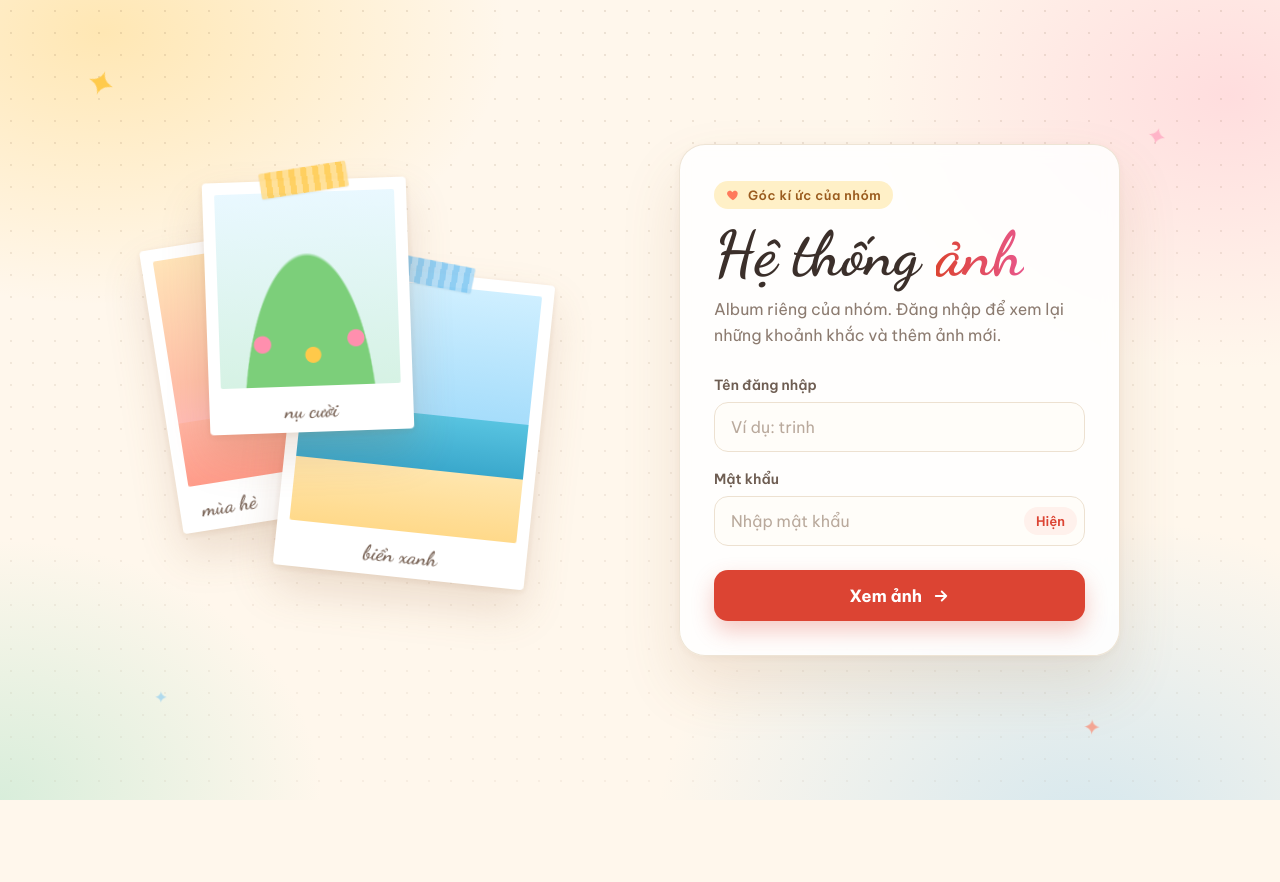
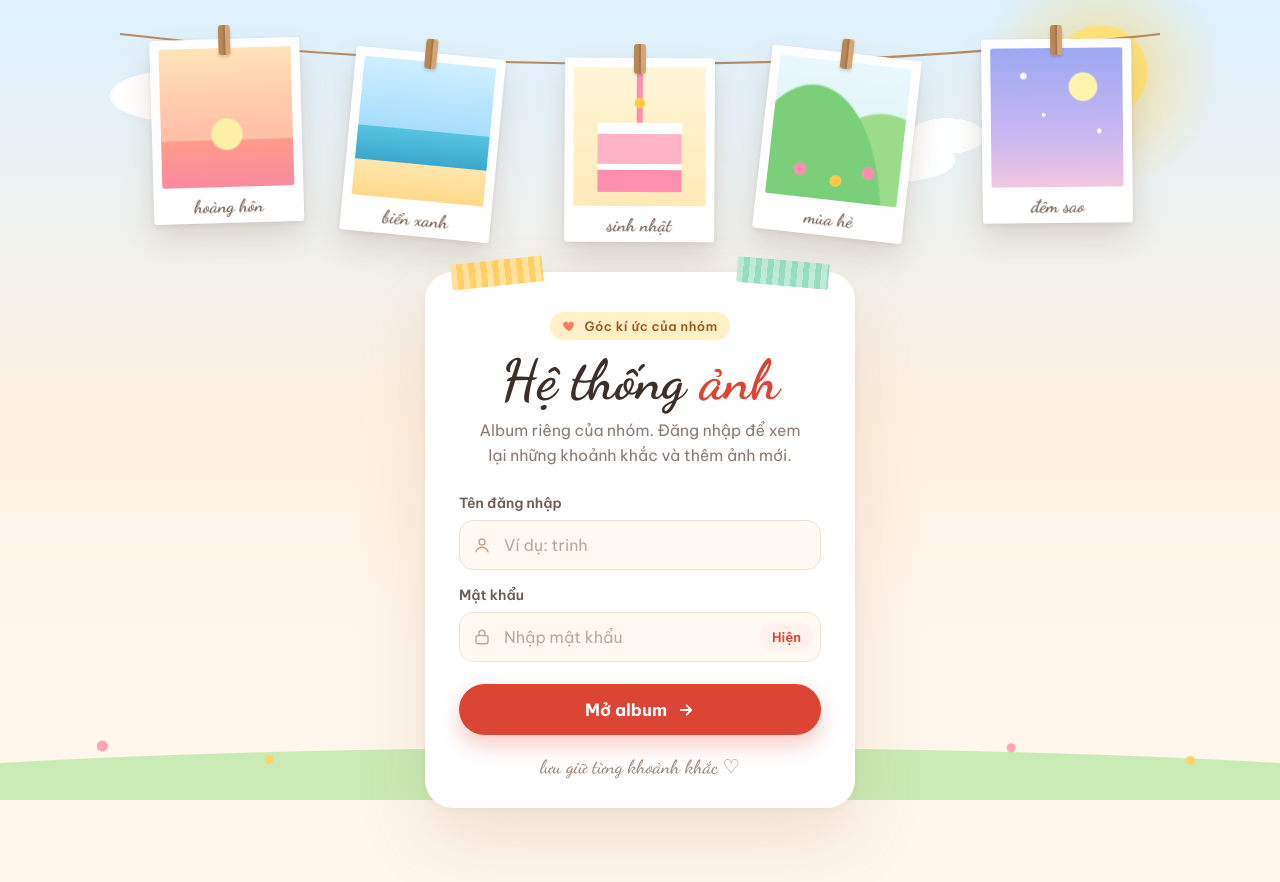
Before and after one commit to vantrinhvn/vantrinh, a plain HTML site: page index.html in a window 1280 px wide. Before the commit the page ends 800 px from the top, so only its background shows below. Drawn offline with Linux system fonts and the light colour scheme.

Commit message:
Đổi bố cục: dây phơi ảnh ở trang đăng nhập, thanh bên lưới ảnh ở trang xem ảnh
Co-Authored-By: Claude Opus 5.5 <noreply@anthropic.com>
Claude-Session: https://claude.ai/code/session_01UvxquHRQLtGd3EqGPkAqPe

```diff
--- a/index.html
+++ b/index.html
@@ -12,7 +12,6 @@
     <style>
         :root {
             --bg: #FFF7EC;
-            --card: #FFFFFF;
             --text: #3B2F2A;
             --muted: #8C7B70;
             --line: #EDE1D1;
@@ -23,188 +22,223 @@
             --sky: #7CC6F2;
             --mint: #86D9B6;
             --pink: #FFADC4;
+            --wood: #C99A6B;
             --error: #CF3B2B;
         }
 
         * { box-sizing: border-box; margin: 0; padding: 0; }
 
-        html, body { height: 100%; }
+        html, body { min-height: 100%; }
 
         body {
             font-family: 'Be Vietnam Pro', system-ui, -apple-system, 'Segoe UI', sans-serif;
             color: var(--text);
             background:
-                radial-gradient(620px 420px at 8% 4%, rgba(255, 201, 74, 0.35), transparent 65%),
-                radial-gradient(560px 420px at 96% 12%, rgba(255, 173, 196, 0.35), transparent 65%),
-                radial-gradient(700px 520px at 85% 105%, rgba(124, 198, 242, 0.32), transparent 62%),
-                radial-gradient(520px 420px at 0% 100%, rgba(134, 217, 182, 0.32), transparent 62%),
-                var(--bg);
+                linear-gradient(180deg, #DDF1FF 0%, #FFF1E0 46%, var(--bg) 70%);
             min-height: 100vh;
             min-height: 100dvh;
-            display: grid;
-            place-items: center;
-            padding: 32px 20px;
+            display: flex;
+            flex-direction: column;
+            align-items: center;
             overflow-x: hidden;
         }
 
-        /* Giấy chấm bi nhẹ như trang sổ lưu niệm */
-        body::before {
-            content: "";
+        /* Mặt trời & mây trang trí */
+        .sky-deco {
             position: fixed;
             inset: 0;
             pointer-events: none;
-            background-image: radial-gradient(rgba(140, 110, 80, 0.16) 1px, transparent 1.2px);
-            background-size: 22px 22px;
-            mask-image: linear-gradient(180deg, #000 0%, rgba(0,0,0,0.4) 100%);
-            -webkit-mask-image: linear-gradient(180deg, #000 0%, rgba(0,0,0,0.4) 100%);
+            z-index: 0;
+            background:
+                radial-gradient(circle at 86% 9%, #FFE27A 0 46px, rgba(255, 210, 90, 0.35) 47px, transparent 120px),
+                radial-gradient(70px 26px at 14% 12%, #fff 98%, transparent),
+                radial-gradient(46px 22px at 19% 9%, #fff 98%, transparent),
+                radial-gradient(60px 22px at 70% 20%, rgba(255,255,255,0.9) 98%, transparent),
+                radial-gradient(38px 18px at 74% 17%, rgba(255,255,255,0.9) 98%, transparent);
         }
 
-        /* Lấp lánh trang trí */
-        .sparkle {
+        /* Cỏ hoa ở chân trang */
+        .meadow {
             position: fixed;
+            left: 0; right: 0; bottom: 0;
+            height: 90px;
             pointer-events: none;
-            width: 22px;
-            height: 22px;
-            animation: twinkle 3.2s ease-in-out infinite;
-        }
-        .sparkle svg { width: 100%; height: 100%; display: block; }
-        .sparkle.s1 { top: 9%;  left: 7%;  color: var(--sun);  }
-        .sparkle.s2 { top: 16%; right: 9%; color: var(--pink); width: 16px; height: 16px; animation-delay: 0.8s; }
-        .sparkle.s3 { bottom: 12%; left: 12%; color: var(--sky); width: 14px; height: 14px; animation-delay: 1.6s; }
-        .sparkle.s4 { bottom: 8%; right: 14%; color: var(--coral); width: 18px; height: 18px; animation-delay: 2.2s; }
-
-        @keyframes twinkle {
-            0%, 100% { transform: scale(0.8) rotate(0deg); opacity: 0.55; }
-            50%      { transform: scale(1.15) rotate(20deg); opacity: 1; }
+            z-index: 0;
+            background:
+                radial-gradient(circle at 8% 40%, #FF8FAE 0 5px, transparent 6px),
+                radial-gradient(circle at 21% 55%, #FFC94A 0 4px, transparent 5px),
+                radial-gradient(circle at 37% 45%, #FF8FAE 0 4px, transparent 5px),
+                radial-gradient(circle at 63% 52%, #FFC94A 0 5px, transparent 6px),
+                radial-gradient(circle at 79% 42%, #FF8FAE 0 4px, transparent 5px),
+                radial-gradient(circle at 93% 56%, #FFC94A 0 4px, transparent 5px),
+                radial-gradient(120% 100% at 50% 100%, #BDE8A8 0 58%, transparent 59%);
+            opacity: 0.8;
         }
 
-        .page {
+        /* --- Dây phơi ảnh --- */
+        .clothesline {
             position: relative;
+            z-index: 1;
             width: 100%;
-            max-width: 960px;
-            display: grid;
-            grid-template-columns: 1.05fr 1fr;
-            align-items: center;
-            gap: 56px;
+            max-width: 1040px;
+            height: 268px;
+            margin-top: 4px;
+            flex-shrink: 0;
         }
 
-        /* --- Chồng ảnh polaroid --- */
-        .stack {
-            position: relative;
-            height: 440px;
+        .clothesline .rope {
+            position: absolute;
+            top: 0; left: 0;
+            width: 100%;
+            height: 100px;
+            overflow: visible;
         }
 
-        .frame {
+        .hang {
             position: absolute;
-            background: #fff;
-            padding: 12px 12px 46px;
-            border-radius: 4px;
-            box-shadow: 0 22px 44px rgba(150, 100, 60, 0.18), 0 2px 6px rgba(150, 100, 60, 0.12);
-            transform: rotate(var(--r));
-            animation: settle 0.9s cubic-bezier(0.2, 0.8, 0.2, 1) both;
+            left: var(--x);
+            top: calc(var(--y) * 1px - 6px);
+            transform: translateX(-50%);
         }
 
-        /* Băng dính washi */
-        .frame::before {
+        .polaroid {
+            position: relative;
+            width: 150px;
+            height: 184px;
+            background: #fff;
+            padding: 9px 9px 36px;
+            border-radius: 3px;
+            box-shadow: 0 16px 30px rgba(120, 90, 60, 0.18), 0 2px 5px rgba(120, 90, 60, 0.12);
+            transform-origin: 50% -6px;
+            transform: rotate(var(--r, 0deg));
+            animation: sway 4.5s ease-in-out infinite alternate, drop 0.9s cubic-bezier(0.2, 0.8, 0.2, 1) both;
+            animation-delay: var(--d, 0s), calc(var(--d, 0s) * 0.3);
+        }
+
+        /* Kẹp gỗ */
+        .polaroid::before {
             content: "";
             position: absolute;
-            top: -13px;
+            top: -14px;
             left: 50%;
-            width: 88px;
-            height: 26px;
-            transform: translateX(-50%) rotate(var(--tape-r, -4deg));
-            background: var(--tape);
-            opacity: 0.85;
-            border-radius: 2px;
-            box-shadow: 0 1px 2px rgba(0, 0, 0, 0.06);
-            background-image: repeating-linear-gradient(90deg, rgba(255,255,255,0.35) 0 6px, transparent 6px 12px);
+            width: 12px;
+            height: 30px;
+            transform: translateX(-50%);
+            background: linear-gradient(90deg, #B98757 0 45%, #A87648 45% 55%, #D3A677 55%);
+            border-radius: 3px;
+            box-shadow: 0 2px 3px rgba(0, 0, 0, 0.15);
         }
 
-        .frame .pic {
-            width: 100%;
-            height: 100%;
-            border-radius: 2px;
-        }
+        .polaroid .pic { width: 100%; height: 100%; border-radius: 2px; }
 
-        .frame .cap {
+        .polaroid .cap {
             position: absolute;
-            left: 0; right: 0; bottom: 9px;
+            left: 0; right: 0; bottom: 6px;
             text-align: center;
             font-family: 'Dancing Script', cursive;
             font-weight: 700;
-            font-size: 1.3rem;
+            font-size: 1.15rem;
             color: #7A6558;
         }
 
-        .frame:nth-child(1) {
-            width: 230px; height: 286px;
-            left: 0; top: 52px;
-            --r: -9deg;
-            --tape: var(--pink);
-            animation-delay: 0.05s;
+        @keyframes sway {
+            from { transform: rotate(calc(var(--r, 0deg) - 2.5deg)); }
+            to   { transform: rotate(calc(var(--r, 0deg) + 2.5deg)); }
         }
-        .frame:nth-child(1) .pic {
-            background:
-                radial-gradient(circle at 68% 34%, #FFF3B0 0 11%, #FFE07A 12%, transparent 13%),
-                linear-gradient(180deg, transparent 72%, #FFB3A1 72%, #FF9C8A 100%),
-                linear-gradient(180deg, #FFE3B8 0%, #FFC0A8 55%, #FFB3C7 100%);
+        @keyframes drop {
+            from { opacity: 0; translate: 0 -40px; }
+            to   { opacity: 1; translate: 0 0; }
         }
 
-        .frame:nth-child(1) .cap { text-align: left; padding-left: 22px; }
+        /* Vị trí theo đường cong của dây: y = 30 + 120·t·(1 − t) */
+        .h1 { --x: 10%; --y: 41; }
+        .h2 { --x: 30%; --y: 55; }
+        .h3 { --x: 50%; --y: 60; }
+        .h4 { --x: 70%; --y: 55; }
+        .h5 { --x: 90%; --y: 41; }
 
-        .frame:nth-child(2) {
-            width: 252px; height: 306px;
-            left: 128px; top: 92px;
-            --r: 6deg;
-            --tape: var(--sky);
-            --tape-r: 5deg;
-            animation-delay: 0.18s;
+        .h1 .polaroid { --r: -4deg; --d: 0s; }
+        .h2 .polaroid { --r: 3deg;  --d: 0.6s; }
+        .h3 .polaroid { --r: -2deg; --d: 1.2s; }
+        .h4 .polaroid { --r: 4deg;  --d: 0.3s; }
+        .h5 .polaroid { --r: -3deg; --d: 0.9s; }
+
+        .h1 .pic { /* hoàng hôn */
+            background:
+                radial-gradient(circle at 50% 62%, #FFF0A8 0 14%, transparent 15%),
+                linear-gradient(180deg, transparent 66%, #FF9C8A 66%, #F98AA0 100%),
+                linear-gradient(180deg, #FFE3B8 0%, #FFC0A8 60%);
         }
-        .frame:nth-child(2) .pic {
+        .h2 .pic { /* biển */
             background:
-                radial-gradient(circle at 22% 24%, #fff 0 5%, transparent 5.5%),
-                radial-gradient(circle at 28% 22%, #fff 0 6%, transparent 6.5%),
                 linear-gradient(180deg, transparent 74%, #FFE6AE 74%, #FFD98A 100%),
-                linear-gradient(180deg, transparent 52%, #58C3E0 52%, #3AA8CC 74%),
-                linear-gradient(180deg, #CFEFFF 0%, #A6DDFB 52%);
+                linear-gradient(180deg, transparent 50%, #58C3E0 50%, #3AA8CC 74%),
+                linear-gradient(180deg, #CFEFFF 0%, #A6DDFB 50%);
+        }
+        .h3 .pic { /* bánh sinh nhật */
+            background:
+                radial-gradient(circle at 50% 26%, #FFC94A 0 4%, transparent 4.5%),
+                linear-gradient(90deg, transparent 48%, #FF8FAE 48% 52%, transparent 52%) 0 0 / 100% 40% no-repeat,
+                linear-gradient(180deg, transparent 40%, #FFF 40% 48%, #FFB3C7 48% 70%, #FFF 70% 74%, #FF8FAE 74% 90%, transparent 90%) 50% 0 / 64% 100% no-repeat,
+                linear-gradient(180deg, #FFF6D8, #FFE9B8);
+        }
+        .h4 .pic { /* đồi hoa */
+            background:
+                radial-gradient(circle at 24% 80%, #FF8FAE 0 4%, transparent 4.5%),
+                radial-gradient(circle at 52% 86%, #FFC94A 0 4%, transparent 4.5%),
+                radial-gradient(circle at 76% 78%, #FF8FAE 0 4%, transparent 4.5%),
+                radial-gradient(ellipse at 30% 130%, #7CCF7A 0 60%, transparent 61%),
+                radial-gradient(ellipse at 85% 120%, #9BDB8A 0 50%, transparent 51%),
+                linear-gradient(180deg, #E9F8FF 0%, #D6F2E4 100%);
+        }
+        .h5 .pic { /* bầu trời đêm sao */
+            background:
+                radial-gradient(circle at 70% 28%, #FFF3B0 0 10%, transparent 11%),
+                radial-gradient(circle at 25% 20%, #fff 0 2%, transparent 2.5%),
+                radial-gradient(circle at 40% 48%, #fff 0 1.6%, transparent 2%),
+                radial-gradient(circle at 82% 60%, #fff 0 1.6%, transparent 2%),
+                linear-gradient(180deg, #9CA9F2 0%, #C6B6F2 60%, #F2C6E0 100%);
         }
 
-        .frame:nth-child(3) {
-            width: 204px; height: 252px;
-            left: 46px; top: 0;
-            --r: -2deg;
-            --tape: var(--sun);
-            --tape-r: -7deg;
-            animation-delay: 0.31s;
-        }
-        .frame:nth-child(3) .pic {
-            background:
-                radial-gradient(circle at 24% 78%, #FF8FAE 0 4%, transparent 4.5%),
-                radial-gradient(circle at 52% 84%, #FFC94A 0 4%, transparent 4.5%),
-                radial-gradient(circle at 76% 76%, #FF8FAE 0 4%, transparent 4.5%),
-                radial-gradient(ellipse at 50% 125%, #7CCF7A 0 52%, transparent 53%),
-                linear-gradient(180deg, #E9F8FF 0%, #D6F2E4 100%);
+        /* --- Thẻ đăng nhập ở giữa --- */
+        .page {
+            position: relative;
+            z-index: 2;
+            width: 100%;
+            display: flex;
+            justify-content: center;
+            padding: 0 20px 110px;
         }
 
-        @keyframes settle {
-            from { opacity: 0; transform: translateY(36px) rotate(calc(var(--r) * 2.2)); }
-            to   { opacity: 1; transform: translateY(0) rotate(var(--r)); }
+        .panel {
+            position: relative;
+            width: 100%;
+            max-width: 430px;
+            background: #fff;
+            border-radius: 28px;
+            padding: 40px 34px 30px;
+            text-align: center;
+            box-shadow: 0 30px 70px rgba(150, 100, 60, 0.16), 0 2px 8px rgba(150, 100, 60, 0.06);
+            animation: rise 0.7s 0.25s cubic-bezier(0.2, 0.8, 0.2, 1) both;
         }
 
-        /* --- Khối đăng nhập --- */
-        .panel {
-            background: rgba(255, 255, 255, 0.86);
-            backdrop-filter: blur(8px);
-            -webkit-backdrop-filter: blur(8px);
-            border: 1px solid rgba(237, 225, 209, 0.9);
-            border-radius: 26px;
-            padding: 36px 34px 34px;
-            box-shadow: 0 30px 60px rgba(150, 100, 60, 0.14), 0 2px 8px rgba(150, 100, 60, 0.06);
-            animation: rise 0.7s 0.15s cubic-bezier(0.2, 0.8, 0.2, 1) both;
+        /* Băng dính giữ thẻ */
+        .panel::before,
+        .panel::after {
+            content: "";
+            position: absolute;
+            top: -12px;
+            width: 92px;
+            height: 26px;
+            opacity: 0.85;
+            border-radius: 2px;
+            background-image: repeating-linear-gradient(90deg, rgba(255,255,255,0.4) 0 6px, transparent 6px 12px);
         }
+        .panel::before { left: 26px; transform: rotate(-6deg); background-color: var(--sun); }
+        .panel::after  { right: 26px; transform: rotate(5deg); background-color: var(--mint); }
 
         @keyframes rise {
-            from { opacity: 0; transform: translateY(18px); }
+            from { opacity: 0; transform: translateY(20px); }
             to   { opacity: 1; transform: none; }
         }
 
@@ -219,34 +253,31 @@
             background: #FFF0C7;
             padding: 6px 12px;
             border-radius: 999px;
-            margin-bottom: 14px;
+            margin-bottom: 12px;
         }
         .eyebrow svg { width: 14px; height: 14px; color: var(--coral); }
 
         .panel h1 {
             font-family: 'Dancing Script', cursive;
             font-weight: 700;
-            font-size: clamp(2.9rem, 6.5vw, 3.9rem);
+            font-size: clamp(2.8rem, 9vw, 3.5rem);
             line-height: 1;
             color: var(--text);
-            margin-bottom: 12px;
+            margin-bottom: 10px;
         }
-        .panel h1 .accent {
-            background: linear-gradient(90deg, var(--coral-ink), #E8578A);
-            -webkit-background-clip: text;
-            background-clip: text;
-            color: transparent;
-        }
+        .panel h1 .accent { color: var(--coral-ink); }
 
         .panel .lead {
             color: var(--muted);
-            font-size: 1rem;
+            font-size: 0.98rem;
             line-height: 1.6;
-            margin-bottom: 28px;
-            max-width: 34ch;
+            margin: 0 auto 26px;
+            max-width: 32ch;
         }
 
-        .field { margin-bottom: 18px; }
+        form { text-align: left; }
+
+        .field { margin-bottom: 16px; }
 
         .field label {
             display: block;
@@ -258,22 +289,31 @@
 
         .input-wrap { position: relative; }
 
+        .input-wrap .icon {
+            position: absolute;
+            left: 14px;
+            top: 50%;
+            width: 18px;
+            height: 18px;
+            transform: translateY(-50%);
+            color: #C2A995;
+            pointer-events: none;
+        }
+
         .field input {
             width: 100%;
-            padding: 14px 16px;
+            padding: 14px 16px 14px 44px;
             font: inherit;
             font-size: 1rem;
             color: var(--text);
-            background: #FFFDF9;
+            background: #FFF9F2;
             border: 1.5px solid var(--line);
             border-radius: 14px;
             transition: border-color 0.2s, box-shadow 0.2s, background 0.2s;
         }
 
         .field input::placeholder { color: #B9A99C; }
-
         .field input:hover { border-color: #E2D1BC; }
-
         .field input:focus {
             outline: none;
             background: #fff;
@@ -311,7 +351,7 @@
             padding: 10px 14px;
             font-size: 0.92rem;
             line-height: 1.5;
-            margin: -2px 0 18px;
+            margin: 0 0 16px;
         }
 
         .btn-submit {
@@ -328,7 +368,7 @@
             color: #fff;
             background: var(--coral-ink);
             border: none;
-            border-radius: 14px;
+            border-radius: 999px;
             cursor: pointer;
             box-shadow: 0 10px 22px rgba(220, 68, 51, 0.28);
             transition: background 0.2s, transform 0.15s, box-shadow 0.2s;
@@ -339,6 +379,14 @@
         .btn-submit:active { transform: translateY(1px); }
         .btn-submit:focus-visible { outline: 3px solid var(--sun); outline-offset: 3px; }
 
+        .foot-note {
+            margin-top: 20px;
+            font-family: 'Dancing Script', cursive;
+            font-size: 1.2rem;
+            font-weight: 600;
+            color: #A08B7C;
+        }
+
         .shake { animation: shake 0.32s ease; }
         @keyframes shake {
             25% { transform: translateX(7px); }
@@ -347,38 +395,41 @@
         }
 
         @media (max-width: 760px) {
-            body { place-items: start center; padding: 24px 16px 32px; }
-            .page { grid-template-columns: 1fr; gap: 22px; max-width: 440px; }
-            .stack { height: 230px; }
-            .frame { padding: 7px 7px 28px; }
-            .frame::before { width: 54px; height: 16px; top: -8px; }
-            .frame .cap { font-size: 0.95rem; bottom: 5px; }
-            .frame:nth-child(1) .cap { padding-left: 14px; }
-            .frame:nth-child(1) { width: 128px; height: 160px; left: 6%;  top: 40px; }
-            .frame:nth-child(2) { width: 140px; height: 172px; left: 44%; top: 48px; }
-            .frame:nth-child(3) { width: 116px; height: 144px; left: 24%; top: 4px; }
-            .panel { padding: 28px 22px 24px; border-radius: 22px; }
+            .clothesline { height: 200px; }
+            .polaroid { width: 96px; height: 120px; padding: 6px 6px 24px; }
+            .polaroid::before { width: 9px; height: 22px; top: -10px; }
+            .polaroid .cap { font-size: 0.85rem; bottom: 4px; }
+            .h1, .h5 { display: none; }
+            .h2 { --x: 20%; --y: 49; }
+            .h3 { --x: 50%; --y: 60; }
+            .h4 { --x: 80%; --y: 49; }
+            .page { padding: 0 16px 90px; }
+            .panel { padding: 34px 22px 24px; border-radius: 24px; }
+            .meadow { height: 64px; }
         }
 
         @media (prefers-reduced-motion: reduce) {
-            .frame, .shake, .panel, .sparkle { animation: none; }
+            .polaroid, .shake, .panel { animation: none; }
         }
     </style>
 </head>
 
 <body>
-    <span class="sparkle s1" aria-hidden="true"><svg viewBox="0 0 24 24" fill="currentColor"><path d="M12 0c.7 6.3 5 10.6 12 12-7 1.4-11.3 5.7-12 12-.7-6.3-5-10.6-12-12 7-1.4 11.3-5.7 12-12z"/></svg></span>
-    <span class="sparkle s2" aria-hidden="true"><svg viewBox="0 0 24 24" fill="currentColor"><path d="M12 0c.7 6.3 5 10.6 12 12-7 1.4-11.3 5.7-12 12-.7-6.3-5-10.6-12-12 7-1.4 11.3-5.7 12-12z"/></svg></span>
-    <span class="sparkle s3" aria-hidden="true"><svg viewBox="0 0 24 24" fill="currentColor"><path d="M12 0c.7 6.3 5 10.6 12 12-7 1.4-11.3 5.7-12 12-.7-6.3-5-10.6-12-12 7-1.4 11.3-5.7 12-12z"/></svg></span>
-    <span class="sparkle s4" aria-hidden="true"><svg viewBox="0 0 24 24" fill="currentColor"><path d="M12 0c.7 6.3 5 10.6 12 12-7 1.4-11.3 5.7-12 12-.7-6.3-5-10.6-12-12 7-1.4 11.3-5.7 12-12z"/></svg></span>
+    <div class="sky-deco" aria-hidden="true"></div>
+    <div class="meadow" aria-hidden="true"></div>
+
+    <div class="clothesline" aria-hidden="true">
+        <svg class="rope" viewBox="0 0 1000 100" preserveAspectRatio="none">
+            <path d="M0 30 Q500 90 1000 30" fill="none" stroke="#B48A63" stroke-width="2.2" vector-effect="non-scaling-stroke"/>
+        </svg>
+        <div class="hang h1"><div class="polaroid"><div class="pic"></div><span class="cap">hoàng hôn</span></div></div>
+        <div class="hang h2"><div class="polaroid"><div class="pic"></div><span class="cap">biển xanh</span></div></div>
+        <div class="hang h3"><div class="polaroid"><div class="pic"></div><span class="cap">sinh nhật</span></div></div>
+        <div class="hang h4"><div class="polaroid"><div class="pic"></div><span class="cap">mùa hè</span></div></div>
+        <div class="hang h5"><div class="polaroid"><div class="pic"></div><span class="cap">đêm sao</span></div></div>
+    </div>
 
     <main class="page">
-        <div class="stack" aria-hidden="true">
-            <div class="frame"><div class="pic"></div><span class="cap">mùa hè</span></div>
-            <div class="frame"><div class="pic"></div><span class="cap">biển xanh</span></div>
-            <div class="frame"><div class="pic"></div><span class="cap">nụ cười</span></div>
-        </div>
-
         <section class="panel">
             <span class="eyebrow">
                 <svg viewBox="0 0 24 24" fill="currentColor" aria-hidden="true"><path d="M12 21s-7.5-4.6-9.6-9.3C.9 8.3 3 4.5 6.6 4.5c2.1 0 3.6 1.2 4.4 2.6.8-1.4 2.3-2.6 4.4-2.6 3.6 0 5.7 3.8 4.2 7.2C19.5 16.4 12 21 12 21z"/></svg>
@@ -390,12 +441,16 @@
             <form id="login-form" novalidate>
                 <div class="field">
                     <label for="username">Tên đăng nhập</label>
-                    <input type="text" id="username" placeholder="Ví dụ: trinh" autocomplete="off" autocapitalize="off" spellcheck="false" required>
+                    <div class="input-wrap">
+                        <svg class="icon" viewBox="0 0 24 24" fill="none" stroke="currentColor" stroke-width="2" stroke-linecap="round" stroke-linejoin="round" aria-hidden="true"><circle cx="12" cy="8" r="4"/><path d="M4 21c1.5-4 4.5-6 8-6s6.5 2 8 6"/></svg>
+                        <input type="text" id="username" placeholder="Ví dụ: trinh" autocomplete="off" autocapitalize="off" spellcheck="false" required>
+                    </div>
                 </div>
 
                 <div class="field">
                     <label for="password">Mật khẩu</label>
                     <div class="input-wrap">
+                        <svg class="icon" viewBox="0 0 24 24" fill="none" stroke="currentColor" stroke-width="2" stroke-linecap="round" stroke-linejoin="round" aria-hidden="true"><rect x="4" y="10" width="16" height="11" rx="3"/><path d="M8 10V7a4 4 0 0 1 8 0v3"/></svg>
                         <input type="password" id="password" placeholder="Nhập mật khẩu" required>
                         <button type="button" class="toggle-pass" id="togglePass" aria-label="Hiện mật khẩu">Hiện</button>
                     </div>
@@ -404,10 +459,12 @@
                 <div id="error-message" role="alert">Sai tên đăng nhập hoặc mật khẩu. Kiểm tra lại rồi thử lần nữa.</div>
 
                 <button type="submit" class="btn-submit">
-                    Xem ảnh
+                    Mở album
                     <svg viewBox="0 0 24 24" fill="none" stroke="currentColor" stroke-width="2.4" stroke-linecap="round" stroke-linejoin="round" aria-hidden="true"><path d="M5 12h14M13 6l6 6-6 6"/></svg>
                 </button>
             </form>
+
+            <p class="foot-note">lưu giữ từng khoảnh khắc ♡</p>
         </section>
     </main>
 
```
Also changed, not shown: hinhanh.html (+141 -97 lines).
